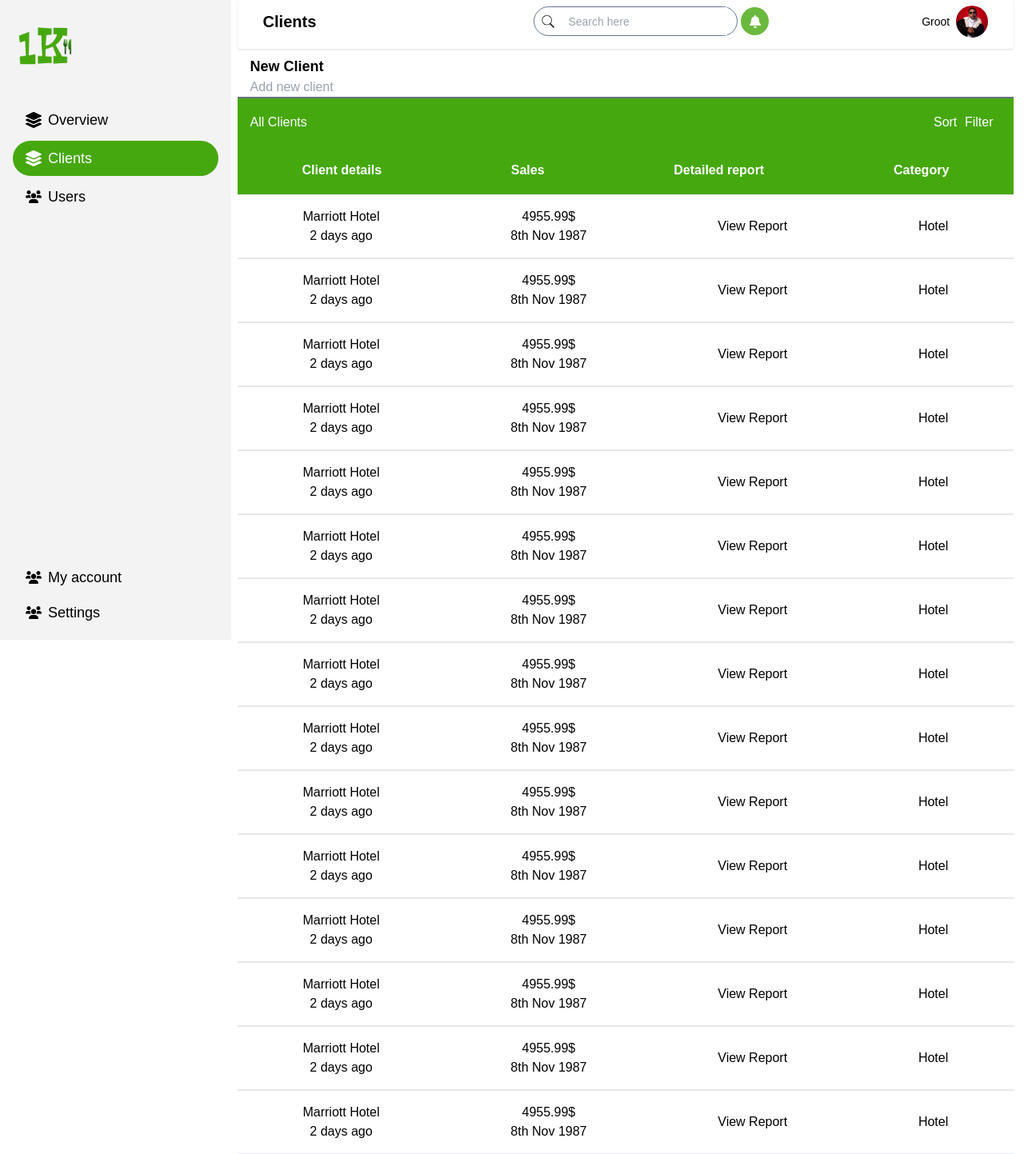
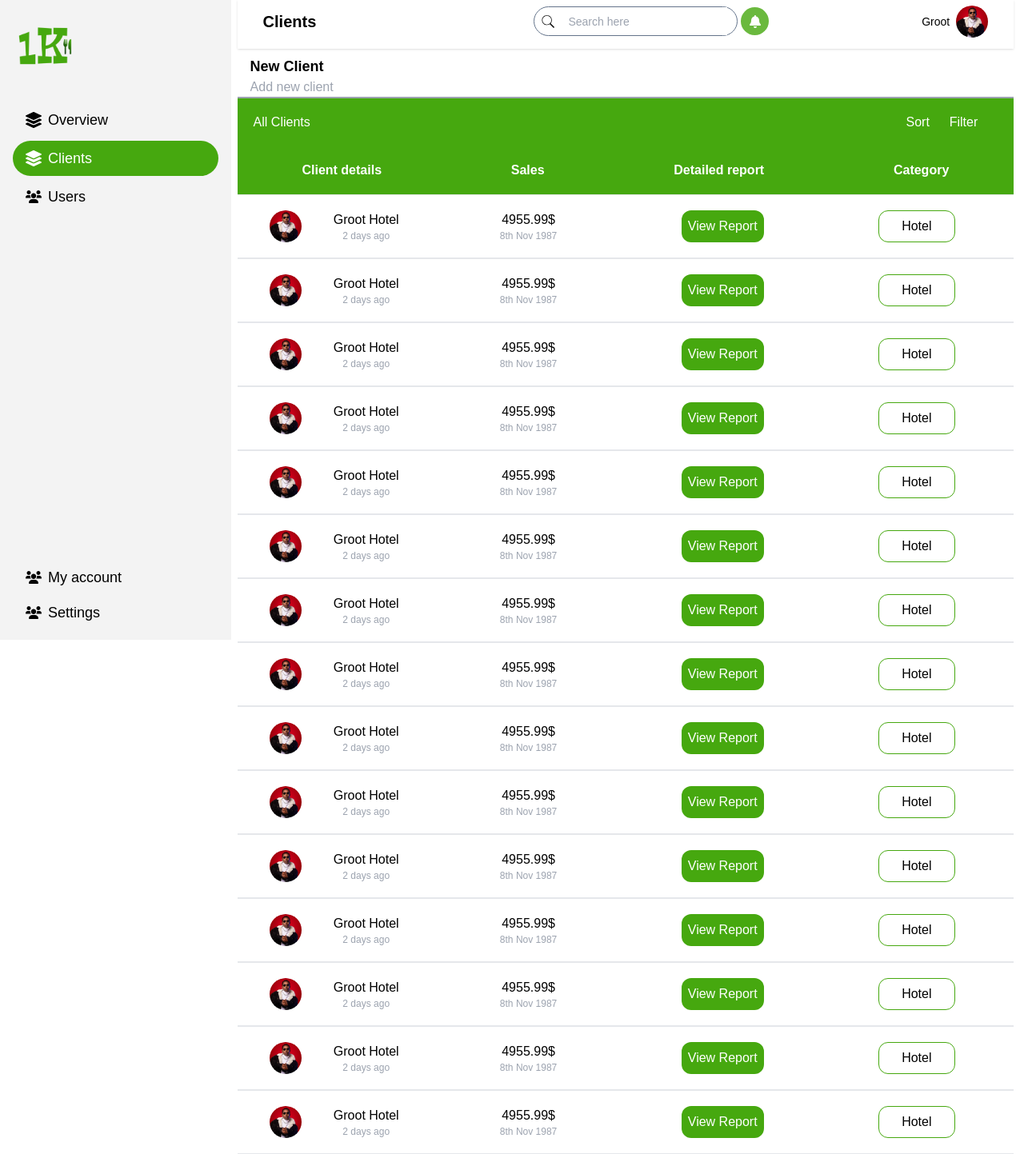
Before and after one commit to back-ticks/1k-restaurant, a React (Create React App) app in the folder 1k-restaurant/: page /clients in a window 1280 px wide. Shown: the whole page at 80% size. Built offline with nearby package versions, Linux system fonts and the light colour scheme.

Commit message:
modified clients page

```diff
--- a/1k-restaurant/src/components/clientsDesc.js
+++ b/1k-restaurant/src/components/clientsDesc.js
@@ -1,13 +1,14 @@
 import React from 'react'
 import ClientDetails from './clientsDetails'
+import profileImg from '../img/test.png'
 
 function ClientDesc(props) {
     return (
         <div className='flex flex-col justify-center items-center text-white'>
             <div className='w-full'>
-                <div className=' h-[60px] w-full bg-[#46A80F] items-center flex flex-row justify-between px-4'>
+                <div className=' h-[60px] w-full bg-[#46A80F] items-center flex flex-row justify-between px-5'>
                     <p>All Clients</p>
-                    <div className='flex flex-row justify-evenly w-[10%]'>
+                    <div className='flex flex-row justify-evenly w-[15%]'>
                         <section>
                             Sort
                         </section>
@@ -33,21 +34,21 @@
                             </th>
                         </tr>
                         <tr className='w-full h-full flex flex-col justify-around items-center bg-white text-black'>
-                            <ClientDetails details='Marriott Hotel' price='4955.99$' date='8th Nov 1987' category='Hotel' update='2 days ago' />
-                            <ClientDetails details='Marriott Hotel' price='4955.99$' date='8th Nov 1987' category='Hotel' update='2 days ago' />
-                            <ClientDetails details='Marriott Hotel' price='4955.99$' date='8th Nov 1987' category='Hotel' update='2 days ago' />
-                            <ClientDetails details='Marriott Hotel' price='4955.99$' date='8th Nov 1987' category='Hotel' update='2 days ago' />
-                            <ClientDetails details='Marriott Hotel' price='4955.99$' date='8th Nov 1987' category='Hotel' update='2 days ago' />
-                            <ClientDetails details='Marriott Hotel' price='4955.99$' date='8th Nov 1987' category='Hotel' update='2 days ago' />
-                            <ClientDetails details='Marriott Hotel' price='4955.99$' date='8th Nov 1987' category='Hotel' update='2 days ago' />
-                            <ClientDetails details='Marriott Hotel' price='4955.99$' date='8th Nov 1987' category='Hotel' update='2 days ago' />
-                            <ClientDetails details='Marriott Hotel' price='4955.99$' date='8th Nov 1987' category='Hotel' update='2 days ago' />
-                            <ClientDetails details='Marriott Hotel' price='4955.99$' date='8th Nov 1987' category='Hotel' update='2 days ago' />
-                            <ClientDetails details='Marriott Hotel' price='4955.99$' date='8th Nov 1987' category='Hotel' update='2 days ago' />
-                            <ClientDetails details='Marriott Hotel' price='4955.99$' date='8th Nov 1987' category='Hotel' update='2 days ago' />
-                            <ClientDetails details='Marriott Hotel' price='4955.99$' date='8th Nov 1987' category='Hotel' update='2 days ago' />
-                            <ClientDetails details='Marriott Hotel' price='4955.99$' date='8th Nov 1987' category='Hotel' update='2 days ago' />
-                            <ClientDetails details='Marriott Hotel' price='4955.99$' date='8th Nov 1987' category='Hotel' update='2 days ago' />
+                            <ClientDetails details='Groot Hotel' price='4955.99$' date='8th Nov 1987' category='Hotel' update='2 days ago' src={profileImg} alt='Bushido' />
+                            <ClientDetails details='Groot Hotel' price='4955.99$' date='8th Nov 1987' category='Hotel' update='2 days ago' src={profileImg} alt='Bushido' />
+                            <ClientDetails details='Groot Hotel' price='4955.99$' date='8th Nov 1987' category='Hotel' update='2 days ago' src={profileImg} alt='Bushido' />
+                            <ClientDetails details='Groot Hotel' price='4955.99$' date='8th Nov 1987' category='Hotel' update='2 days ago' src={profileImg} alt='Bushido' />
+                            <ClientDetails details='Groot Hotel' price='4955.99$' date='8th Nov 1987' category='Hotel' update='2 days ago' src={profileImg} alt='Bushido' />
+                            <ClientDetails details='Groot Hotel' price='4955.99$' date='8th Nov 1987' category='Hotel' update='2 days ago' src={profileImg} alt='Bushido' />
+                            <ClientDetails details='Groot Hotel' price='4955.99$' date='8th Nov 1987' category='Hotel' update='2 days ago' src={profileImg} alt='Bushido' />
+                            <ClientDetails details='Groot Hotel' price='4955.99$' date='8th Nov 1987' category='Hotel' update='2 days ago' src={profileImg} alt='Bushido' />
+                            <ClientDetails details='Groot Hotel' price='4955.99$' date='8th Nov 1987' category='Hotel' update='2 days ago' src={profileImg} alt='Bushido' />
+                            <ClientDetails details='Groot Hotel' price='4955.99$' date='8th Nov 1987' category='Hotel' update='2 days ago' src={profileImg} alt='Bushido' />
+                            <ClientDetails details='Groot Hotel' price='4955.99$' date='8th Nov 1987' category='Hotel' update='2 days ago' src={profileImg} alt='Bushido' />
+                            <ClientDetails details='Groot Hotel' price='4955.99$' date='8th Nov 1987' category='Hotel' update='2 days ago' src={profileImg} alt='Bushido' />
+                            <ClientDetails details='Groot Hotel' price='4955.99$' date='8th Nov 1987' category='Hotel' update='2 days ago' src={profileImg} alt='Bushido' />
+                            <ClientDetails details='Groot Hotel' price='4955.99$' date='8th Nov 1987' category='Hotel' update='2 days ago' src={profileImg} alt='Bushido' />
+                            <ClientDetails details='Groot Hotel' price='4955.99$' date='8th Nov 1987' category='Hotel' update='2 days ago' src={profileImg} alt='Bushido' />
                         </tr>
                     </table>
                 </div>
--- a/1k-restaurant/src/components/clientsDetails.js
+++ b/1k-restaurant/src/components/clientsDetails.js
@@ -4,19 +4,22 @@
 function ClientDetails(props) {
     return (
         <div className='h-20 w-full border-y flex flex-row justify-around items-center text-center'>
-        <td>
+            <td className='w-1/4 flex flex-row justify-evenly'>
+                <img className='w-[40px] h-[40px] rounded-full object-cover' src={props.src} alt={props.alt} />
+                <div>
                     {props.details}
-            <h5>{props.update}</h5>
+                    <h5 className='text-xs text-gray-400'>{props.update}</h5>
+                </div>
             </td>
-        <td>
+            <td className='w-1/4'>
                 {props.price}
-            <h5>{props.date}</h5>
+                <h5 className='text-xs text-gray-400'>{props.date}</h5>
             </td>
-        <td>
-            <button>View Report</button>
+            <td className='w-1/4'>
+                <button className='bg-[#46A80F] p-2 rounded-xl hover:bg-white hover:text-[#46A80F] hover:border hover:border-[#46A80F] text-white'>View Report</button>
             </td>
-        <td>
-            <button>{props.category}</button>
+            <td className='w-1/4'>
+                <button className='bg-white border border-[#46A80F] h-10 w-24 rounded-xl'>{props.category}</button>
             </td>
         </div>
     )
--- a/1k-restaurant/src/pages/clients/clientsPage.js
+++ b/1k-restaurant/src/pages/clients/clientsPage.js
@@ -13,7 +13,7 @@
                 <div className='lists flex flex-col w-[100%] mt-2 h-[85%]'>
                     <div className='w-[100%] justify-evenly items-center'>
                         <p className='text-lg font-semibold px-4'>New Client</p>
-                        <input type={'text'} placeholder='Add new client' className='border-b-2 w-full border-gray-500 outline-none px-4'></input>
+                        <input type={'text'} placeholder='Add new client' className='border-b-2 w-full border-gray-400 outline-none px-4'></input>
                     </div>
                     <ClientDesc />
                 </div>
```
Lines whose indentation alone changed are shown as unchanged.
